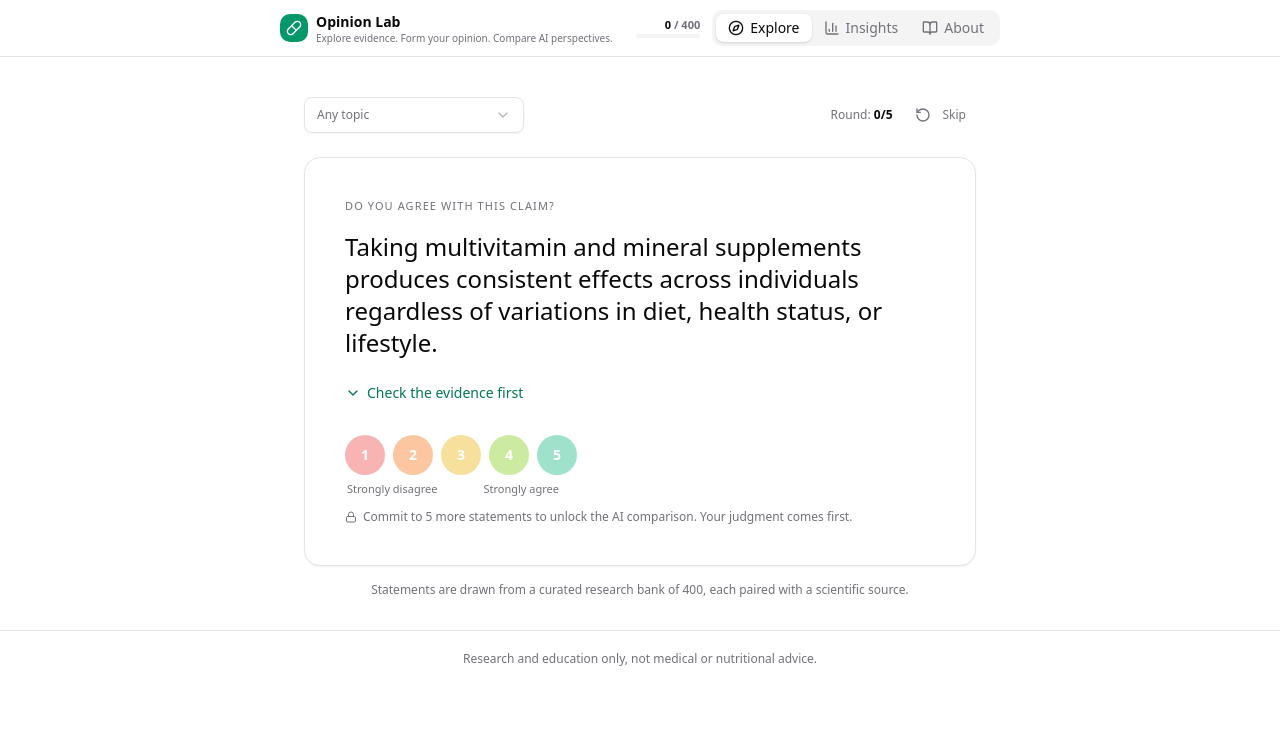
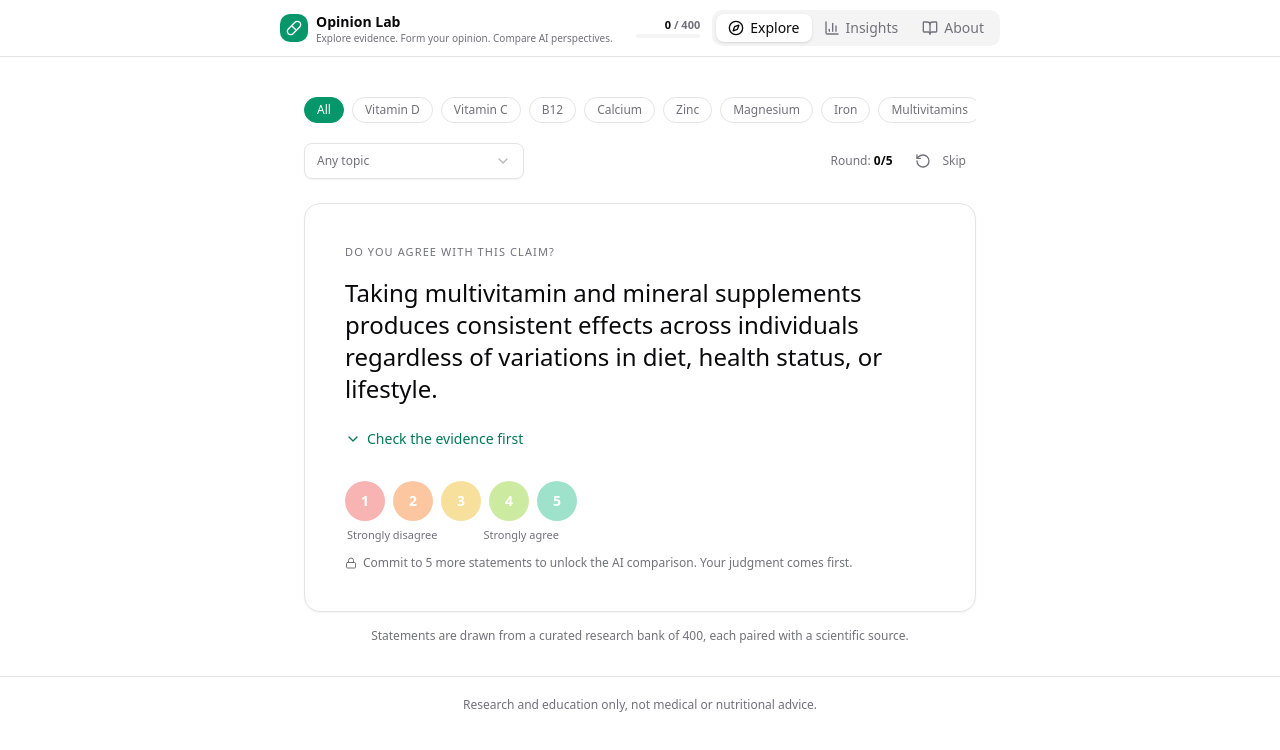
Before and after one commit to hamdamme/opinion-lab, a React (Vite) app in the folder app/: page / in a window 1280 px wide. Shown: the top 750 px of the page. Built offline with nearby package versions, Linux system fonts and the light colour scheme.

Commit message:
Go straight to comparison after 5th rating; compact compare cards; vitamin quick-pick chips

```diff
--- a/app/src/sections/Ritual.tsx
+++ b/app/src/sections/Ritual.tsx
@@ -17,7 +17,6 @@ import {
   FlaskConical,
   ExternalLink,
   CheckCircle2,
-  Scale,
   Lock,
 } from "lucide-react";
 
@@ -45,6 +44,19 @@ function loadBatch(): string[] {
   }
 }
 
+/** Popular supplement shortcuts shown as one-tap chips above the topic dropdown. */
+const QUICK_TOPICS: { label: string; value: string }[] = [
+  { label: "All", value: "all" },
+  { label: "Vitamin D", value: "Vitamin D" },
+  { label: "Vitamin C", value: "Vitamin C" },
+  { label: "B12", value: "Vitamin B12" },
+  { label: "Calcium", value: "Calcium" },
+  { label: "Zinc", value: "Zinc" },
+  { label: "Magnesium", value: "Magnesium" },
+  { label: "Iron", value: "Iron" },
+  { label: "Multivitamins", value: "Multivitamins/Minerals (MVMS)" },
+];
+
 interface RitualProps {
   ds: DatasetState;
 }
@@ -57,8 +69,8 @@ export function Ritual({ ds }: RitualProps) {
   const [detailOpen, setDetailOpen] = useState(false);
   const [liveOpen, setLiveOpen] = useState<Statement | null>(null);
   const [batch, setBatch] = useState<string[]>(loadBatch);
-  const [view, setView] = useState<"collect" | "ready" | "compare">(
-    loadBatch().length >= BATCH_SIZE ? "ready" : "collect"
+  const [view, setView] = useState<"collect" | "compare">(
+    loadBatch().length >= BATCH_SIZE ? "compare" : "collect"
   );
 
   const updateBatch = (b: string[]) => {
@@ -135,7 +147,7 @@ export function Ritual({ ds }: RitualProps) {
     const b = [...batch.filter((x) => x !== current.id), current.id];
     updateBatch(b);
     setDetailOpen(false);
-    if (b.length >= BATCH_SIZE) setView("ready");
+    if (b.length >= BATCH_SIZE) setView("compare");
   };
 
   const startNextRound = () => {
@@ -148,34 +160,6 @@ export function Ritual({ ds }: RitualProps) {
   };
 
   if (!dataset) return null;
-
-  // ---------- Round complete — the "ready to compare?" moment ----------
-  if (view === "ready") {
-    return (
-      <div className="mx-auto max-w-2xl">
-        <div className="rounded-2xl border bg-card p-10 text-center shadow-sm sm:p-14">
-          <CheckCircle2 className="mx-auto h-12 w-12 text-emerald-600" />
-          <h2 className="mt-5 text-2xl font-bold">Round complete. {BATCH_SIZE} judgments locked in.</h2>
-          <p className="mx-auto mt-3 max-w-md text-sm leading-relaxed text-muted-foreground">
-            You committed to every answer before seeing a single AI response, exactly how the study's
-            human raters worked. Now it's time to see how your judgment compares to the reference rater
-            and all {llmNames.length} LLMs.
-          </p>
-          <div className="mt-7 flex flex-col items-center gap-3">
-            <Button size="lg" onClick={() => setView("compare")}>
-              <Scale className="mr-2 h-4 w-4" /> Ready to compare
-            </Button>
-            <button
-              className="text-xs text-muted-foreground underline-offset-2 hover:underline"
-              onClick={startNextRound}
-            >
-              Discard this round and start over
-            </button>
-          </div>
-        </div>
-      </div>
-    );
-  }
 
   // ---------- Compare screen ----------
   if (view === "compare") {
@@ -204,13 +188,25 @@ export function Ritual({ ds }: RitualProps) {
               )}
             </p>
           )}
-          <Button className="mt-5" onClick={startNextRound}>
+          <div className="mt-5 flex items-center gap-4">
+            <Button onClick={startNextRound}>
               Start the next round <ChevronUp className="ml-1 h-4 w-4 rotate-90" />
             </Button>
+            <button
+              className="text-xs text-muted-foreground underline-offset-2 hover:underline"
+              onClick={startNextRound}
+            >
+              Discard this round
+            </button>
+          </div>
         </div>
 
         {batchStatements.map((s) => {
-          const mine = answers[s.id];
+          const mine = answers[s.id] ?? 0;
+          const aiAvg = llmNames.reduce((a, n) => a + s.ratings[n], 0) / llmNames.length;
+          const aiClosest = llmNames.reduce((a, n) =>
+            Math.abs(s.ratings[n] - mine) < Math.abs(s.ratings[a] - mine) ? n : a
+          );
           return (
             <div key={s.id} className="rounded-2xl border bg-card p-6 shadow-sm">
               <blockquote className="text-base leading-relaxed">{s.statement}</blockquote>
@@ -221,34 +217,19 @@ export function Ritual({ ds }: RitualProps) {
                 <Badge variant="outline">
                   Reference rater: {s.reference} · {LIKERT_LABELS[s.reference]}
                 </Badge>
-                <span className="text-muted-foreground">
+                <Badge variant="outline" className="text-muted-foreground">
+                  {llmNames.length} AIs averaged {aiAvg.toFixed(1)} · closest: {aiClosest} ({s.ratings[aiClosest]})
+                </Badge>
+              </div>
+              <p className="mt-2 text-xs text-muted-foreground">
                 {s.audience} · {s.bias} framing ·{" "}
                 <a href={s.source} target="_blank" rel="noreferrer" className="inline-flex items-center gap-1 font-medium text-primary hover:underline">
                   <ExternalLink className="h-3 w-3" /> source
                 </a>
-                </span>
-              </div>
-              <div className="mt-4">
-                <RatingCompare
-                  statement={s}
-                  llmNames={llmNames}
-                  reference={s.reference}
-                  highlightName="Bars show each model vs the reference mark"
-                />
-              </div>
-              <Button variant="outline" size="sm" className="mt-4" onClick={() => setLiveOpen(s)}>
-                <FlaskConical className="mr-1.5 h-3.5 w-3.5" />
-                Compare a live model (bring your own key)
-              </Button>
+              </p>
             </div>
           );
         })}
-
-        <div className="flex justify-center">
-          <Button variant="ghost" onClick={() => setView("ready")}>
-            <ChevronUp className="mr-1 h-4 w-4 -rotate-90" /> Back to the summary
-          </Button>
-        </div>
 
         <LiveCompareDialog ds={ds} statement={liveOpen} onClose={() => setLiveOpen(null)} />
       </div>
@@ -280,6 +261,25 @@ export function Ritual({ ds }: RitualProps) {
   if (myAnswer != null && reveal) {
     return (
       <div className="mx-auto max-w-2xl">
+        {/* Popular picks, one tap */}
+      <div className="mb-4 flex gap-2 overflow-x-auto pb-1">
+        {QUICK_TOPICS.map((q) => (
+          <button
+            key={q.value}
+            type="button"
+            onClick={() => { setTopic(q.value); setCurrentId(null); setDetailOpen(false); }}
+            className={
+              "shrink-0 rounded-full border px-3 py-1 text-xs font-medium transition-colors " +
+              (topic === q.value
+                ? "border-emerald-600 bg-emerald-600 text-white"
+                : "text-muted-foreground hover:border-emerald-600/50 hover:text-foreground")
+            }
+          >
+            {q.label}
+          </button>
+        ))}
+      </div>
+
       <div className="mb-6 flex items-center justify-between gap-3">
           <Select value={topic} onValueChange={(v) => { setTopic(v); setCurrentId(null); setDetailOpen(false); }}>
             <SelectTrigger className="h-8 w-[220px] text-xs text-muted-foreground">
@@ -367,6 +367,25 @@ export function Ritual({ ds }: RitualProps) {
   // ---------- Collecting: unrated statement — commit first, compare later ----------
   return (
     <div className="mx-auto max-w-2xl">
+      {/* Popular picks, one tap */}
+      <div className="mb-4 flex gap-2 overflow-x-auto pb-1">
+        {QUICK_TOPICS.map((q) => (
+          <button
+            key={q.value}
+            type="button"
+            onClick={() => { setTopic(q.value); setCurrentId(null); setDetailOpen(false); }}
+            className={
+              "shrink-0 rounded-full border px-3 py-1 text-xs font-medium transition-colors " +
+              (topic === q.value
+                ? "border-emerald-600 bg-emerald-600 text-white"
+                : "text-muted-foreground hover:border-emerald-600/50 hover:text-foreground")
+            }
+          >
+            {q.label}
+          </button>
+        ))}
+      </div>
+
       <div className="mb-6 flex items-center justify-between gap-3">
         <Select value={topic} onValueChange={(v) => { setTopic(v); setCurrentId(null); setDetailOpen(false); }}>
           <SelectTrigger className="h-8 w-[220px] text-xs text-muted-foreground">
```
Lines whose indentation alone changed are shown as unchanged.
